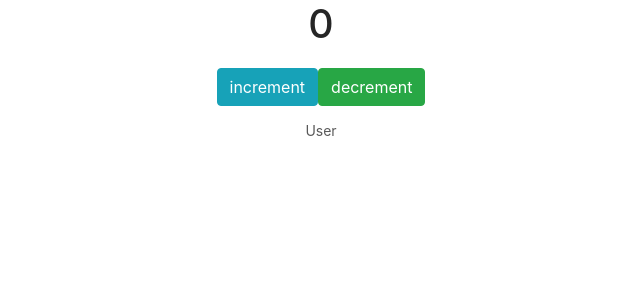
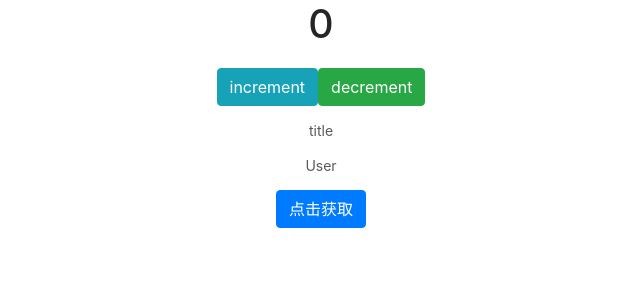
Before and after one commit to CornerYoung/react-app, a React app: page / in a window 1280 px wide. Shown: the top 300 px of the page, without its empty margins (319-959 px from the left). Built offline with nearby package versions, Linux system fonts and the light colour scheme.

Commit message:
使用Redux-thunk进行网络请求

```diff
--- a/src/actions/user.js
+++ b/src/actions/user.js
@@ -1,7 +1,21 @@
-import ADD_USER from '../constants'
+import { FETCH_USER_SUCCESS} from '../constants'
 
-export const addUser = () => {
+export function fetch_user(user){
     return {
-        type: ADD_USER
+        type: FETCH_USER_SUCCESS,
+        user
     }
 }
+
+export const get_user = () => {
+    return dispatch => {
+        fetch('http://iwenwiki.com/api/blueberrypai/getChengpinDetails.php')
+        .then(res => res.json())
+        .then(data => {
+            dispatch(fetch_user(data.chengpinDetails[0]))
+        })
+        .catch(error => {
+            console.log(error)
+        })
+    }
+}
--- a/src/components/User.jsx
+++ b/src/components/User.jsx
@@ -1,11 +1,31 @@
 import React, { Component } from 'react'
+import { connect} from 'react-redux'
+import { bindActionCreators} from 'redux'
+import * as userActions from '../actions/user'
 
-export default class User extends Component {
+class User extends Component {
     render() {
+        console.log(this.props.user)
         return (
-            <div className="container">
+            <div className="container text-center">
+                <p className="text-center">{this.props.user.user.title ? this.props.user.user.title : 'title'}</p>
                 <p className="text-center">User</p>
+                <button onClick={() => { this.props.userActions.get_user()}} className="btn btn-primary">点击获取</button>
             </div>
         )
     }
 }
+
+const mapStateToProps = (state) => {
+    return {
+        user:state.user
+    }
+}
+
+const mapDispatchToProps = (dispatch) => {
+    return {
+        userActions: bindActionCreators(userActions,dispatch)
+    }
+}
+
+export default connect(mapStateToProps, mapDispatchToProps)(User)
--- a/src/constants/index.js
+++ b/src/constants/index.js
@@ -7,4 +7,4 @@ export const DECREMENT = "DECREMENT"
 /**
  * user
 */
-export const ADD_USER = "ADD_USER"
+export const FETCH_USER_SUCCESS = "FETCH_USER_SUCCESS"
--- a/src/reducers/user.js
+++ b/src/reducers/user.js
@@ -1,9 +1,16 @@
-import { ADD_USER} from '../constants'
-const user = (state = {}, action) => {
+import { FETCH_USER_SUCCESS} from '../constants'
+
+const initialState = {
+    user:{}
+}
+
+const user = (state = initialState, action) => {
     switch (action.type) {
-        case ADD_USER:
-            state.push('你好！')
-            return state
+        case FETCH_USER_SUCCESS:
+        //三大原则之一：State是只读的，唯一改变State的方法是触发action，action是用于描述已发生事件的普通对象
+            return {
+                user:action.user
+            }
         default:
             return state
     }
```
